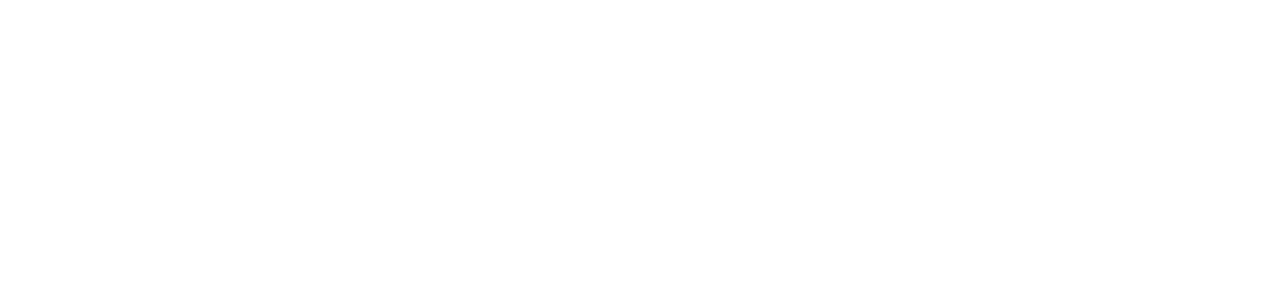
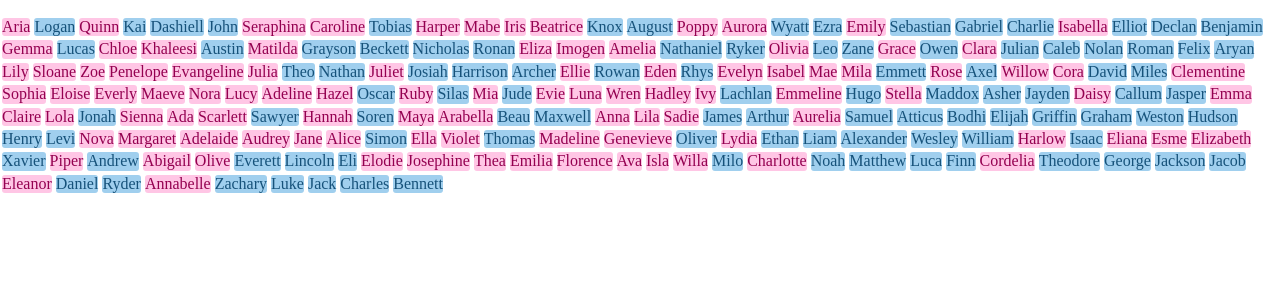
Before and after one commit to xiaozhao1111/react-baby-name, a React (Create React App) app: page / in a window 1280 px wide. Shown: the top 300 px of the page. Built offline with nearby package versions, Linux system fonts and the light colour scheme.

Commit message:
map the names file to create list elements on webpage

```diff
--- a/src/App.js
+++ b/src/App.js
@@ -2,11 +2,13 @@
 import React from "react";
 
 
-function App() {
+function App({ names }) {
   return (
-    <div className="App">
-
-    </div>
+    <ul>
+      {names.map((entry) =>
+        <li key={entry.id} className={entry.sex}>{entry.name}</li>
+      )}
+    </ul>
   );
 }
 
--- a/src/index.js
+++ b/src/index.js
@@ -15,6 +15,6 @@
 const root = ReactDOM.createRoot(document.getElementById('root'));
 root.render(
   <React.StrictMode>
-    <App />
+    <App names={names} />
   </React.StrictMode>
 );
```
